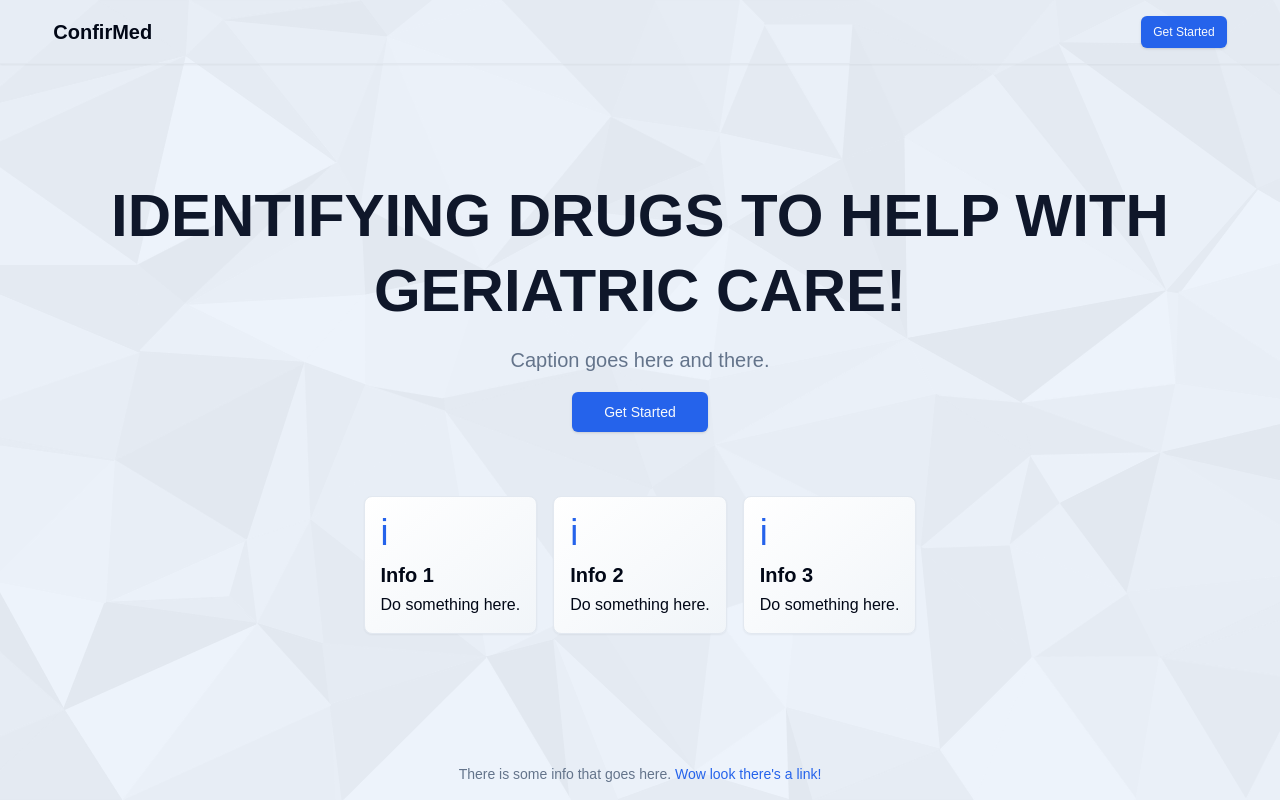
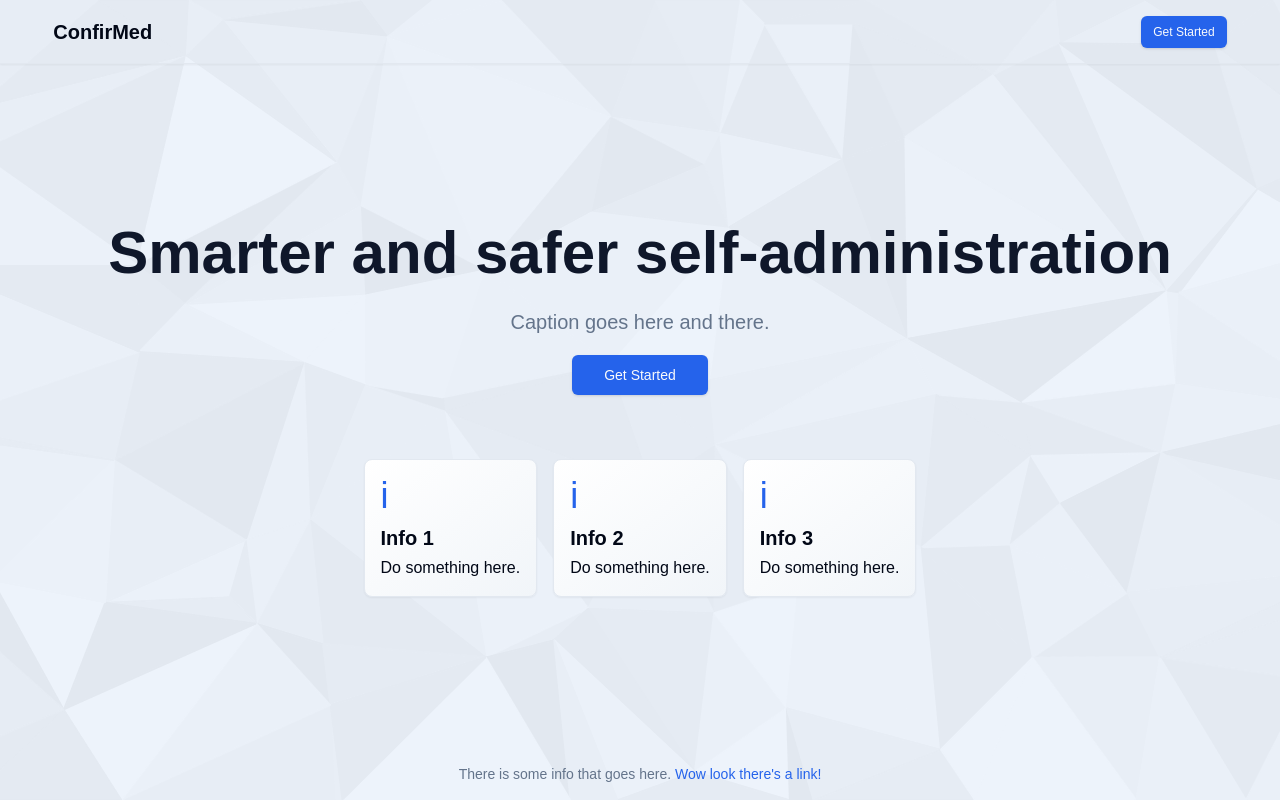
Before and after one commit to joshuamotoaki/confir-med, a SvelteKit app in the folder apps/web/: page / in a window 1280 px wide. Built offline with nearby package versions, Linux system fonts and the light colour scheme; no server answers; a web font is replaced by a local one.

Commit message:
Added Motto

```diff
--- a/apps/web/src/routes/+page.svelte
+++ b/apps/web/src/routes/+page.svelte
@@ -27,7 +27,7 @@
                 <div class="space-y-4 text-center">
                     <h1
                         class="text-6xl font-semibold leading-tight text-slate-900">
-                        IDENTIFYING DRUGS TO HELP WITH GERIATRIC CARE!
+                        Smarter and safer self-administration
                     </h1>
                     <p
                         class="mx-auto max-w-lg text-xl leading-relaxed text-slate-500">
```
